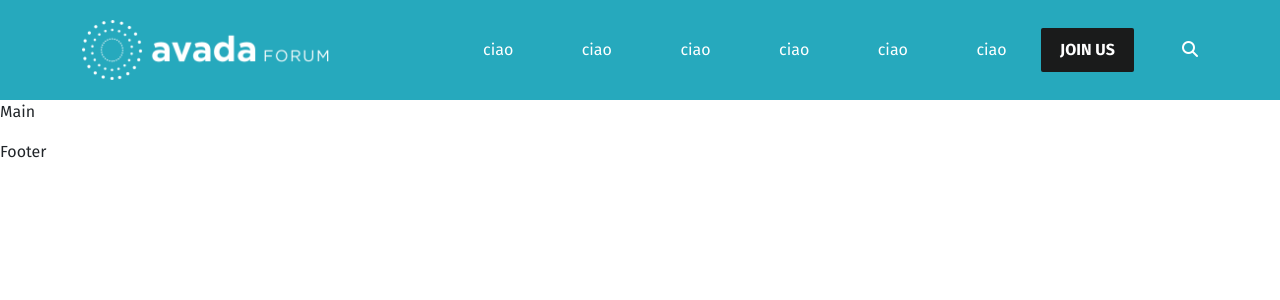
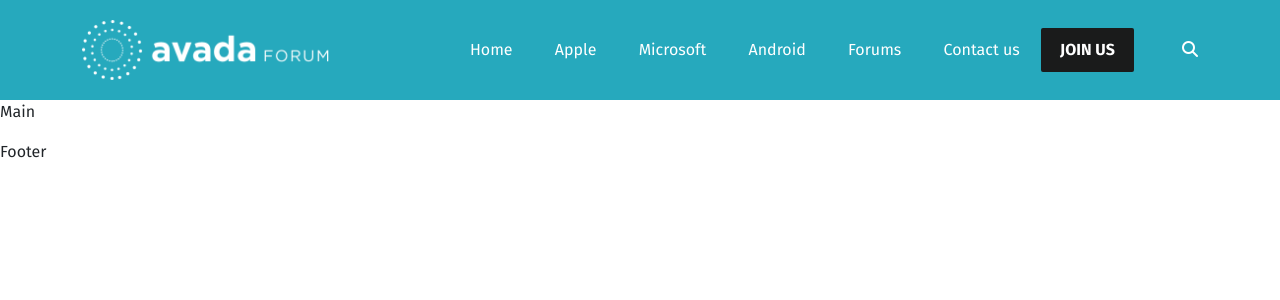
Before and after one commit to matte887/proj-html-vuejs, a Vue app: page / in a window 1280 px wide. Shown: the top 300 px of the page. Built offline with nearby package versions, Linux system fonts and the light colour scheme.

Commit message:
Aggiunto array item header, passati con props e popolato header

```diff
--- a/src/App.vue
+++ b/src/App.vue
@@ -2,7 +2,7 @@
   <div id="app">
 
     <!-- header + jumbotron -->
-    <AppHeader />
+    <AppHeader :navItems = 'headerMenu' />
     <!-- /header + jumbotron -->
 
     <!-- Main -->
@@ -27,6 +27,11 @@ export default {
     AppHeader,
     AppMain,
     AppFooter
+  },
+  data() {
+    return {
+      headerMenu: ['Home', 'Apple', 'Microsoft', 'Android', 'Forums', 'Contact us']
+    }
   }
 }
 </script>
--- a/src/components/AppHeader.vue
+++ b/src/components/AppHeader.vue
@@ -4,12 +4,7 @@
           <img class="ms_logo" src="../assets/images/Selected/logo-2x.png" alt="">
           <nav class="d-flex align-items-center">
               <ul class="d-flex align-items-center justify-content-around flex-grow-1">
-                  <li><a href="">ciao</a></li>
-                  <li><a href="">ciao</a></li>
-                  <li><a href="">ciao</a></li>
-                  <li><a href="">ciao</a></li>
-                  <li><a href="">ciao</a></li>
-                  <li><a href="">ciao</a></li>
+                  <li v-for="(item, index) in navItems" :key="index"><a href="">{{item}}</a></li>
               </ul>
               <a class="ms_dark-button me-5" href="">Join Us</a>
               <div class="ms_search">
@@ -23,6 +18,9 @@
 <script>
 export default {
     name: 'AppHeader',
+    props: {
+        navItems: Array
+    }
 }
 </script>
 
--- a/src/style/common.scss
+++ b/src/style/common.scss
@@ -19,6 +19,10 @@ a {
     text-decoration: none;
 }
 
+a:hover {
+    color: $accent-color;
+}
+
 // Components
 .ms_dark-button {
     padding: .6rem 1.2rem;
--- a/src/style/variables.scss
+++ b/src/style/variables.scss
@@ -1,7 +1,7 @@
 // Colors
 $brand-primary-color: #26a9bd;
+$accent-color: #fc8b5f;
 $white-shade: #ffffff;
-$background-color: #fc8b5f;
 $dividers-buttons: #1a1b1b;
 
 // Sizes
```
